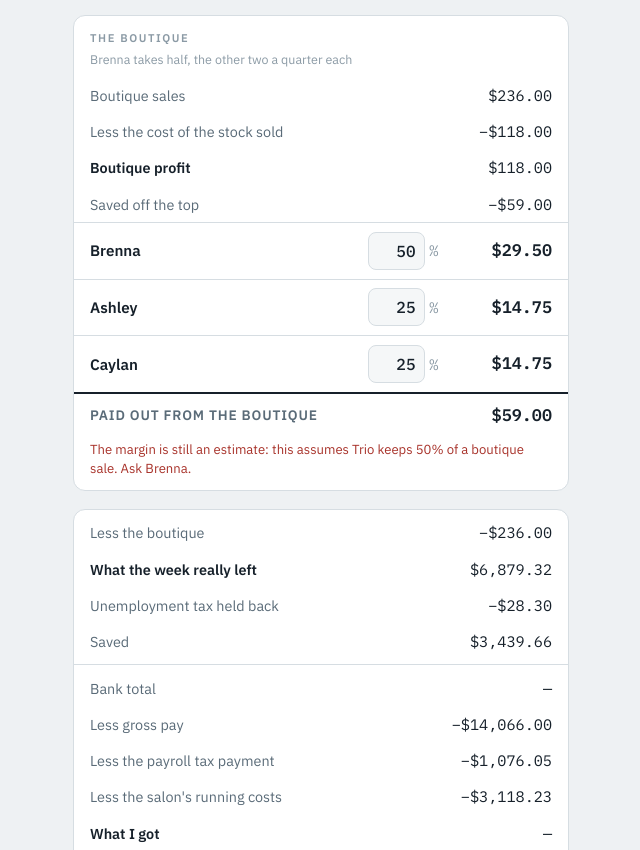
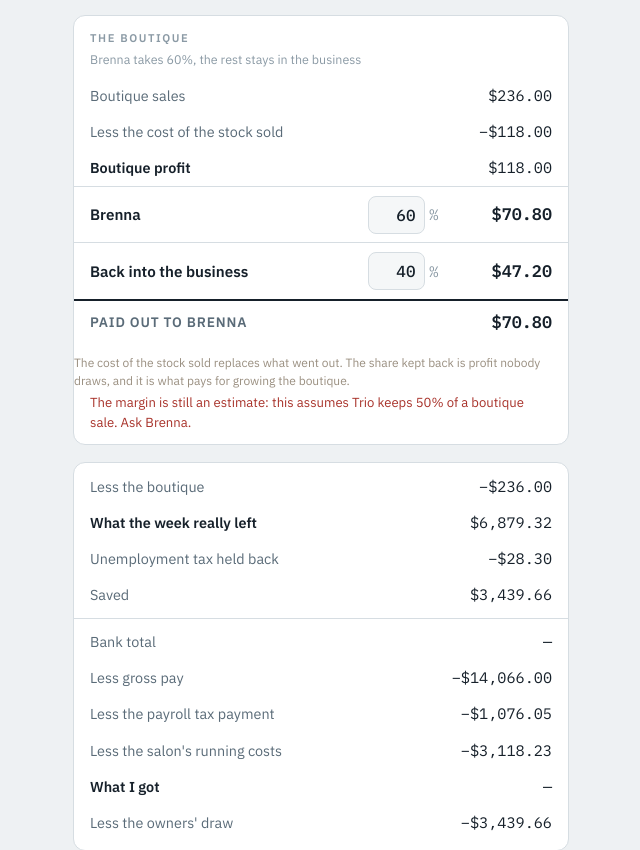
Before and after one commit to oakeemedia-spec/trio-cash-check, a plain HTML site: page index.html in a window 1280 px wide. Shown: the part 1200-2050 px from the top of the page, without its empty margins (319-959 px from the left). Drawn offline with Linux system fonts and the light colour scheme.

Commit message:
Boutique: Brenna 60%, the rest stays in the business
No savings step any more. The share that is not Brenna's is simply not
paid out, and a running total says what the boutique has put by.

Co-Authored-By: Claude Opus 5 <noreply@anthropic.com>

```diff
--- a/index.html
+++ b/index.html
@@ -71,6 +71,7 @@ input.pct{width:3.6rem}
 .owner.tot{border-top:2px solid var(--ink)}
 .owner.tot .nm{font-weight:600;color:var(--ink-soft);font-size:.86rem;
   letter-spacing:.06em;text-transform:uppercase}
+.note-small{color:#9a8f80;font-size:12px;line-height:1.5;margin:10px 0 0}
 .warn{padding:.2rem 1rem .7rem;color:var(--red);font-size:.82rem;margin:0}
 
 .line{display:flex;align-items:baseline;gap:.75rem;padding:.42rem 1rem}
@@ -210,21 +211,19 @@ footer b{color:var(--ink-soft);font-weight:600}
   </div>
 
   <div class="panel" id="bout-panel">
-    <h2>The boutique<span class="sub">Brenna takes half, the other two a quarter each</span></h2>
+    <h2>The boutique<span class="sub">Brenna takes 60%, the rest stays in the business</span></h2>
     <div class="line"><span class="lab">Boutique sales</span><span class="val" id="b-sales">&mdash;</span></div>
     <div class="line"><span class="lab">Less the cost of the stock sold</span><span class="val" id="b-cost">&mdash;</span></div>
     <div class="line"><span class="lab"><b>Boutique profit</b></span><span class="val" id="b-profit">&mdash;</span></div>
-    <div class="line"><span class="lab">Saved off the top</span><span class="val" id="b-saved">&mdash;</span></div>
     <div class="owner"><span class="nm">Brenna</span>
-      <span class="box"><input id="b-pct-brenna" class="pct" type="text" inputmode="decimal" value="50" autocomplete="off"><span class="cur">%</span></span>
+      <span class="box"><input id="b-pct-brenna" class="pct" type="text" inputmode="decimal" value="60" autocomplete="off"><span class="cur">%</span></span>
       <span class="pay" id="b-brenna">&mdash;</span></div>
-    <div class="owner"><span class="nm">Ashley</span>
-      <span class="box"><input id="b-pct-ashley" class="pct" type="text" inputmode="decimal" value="25" autocomplete="off"><span class="cur">%</span></span>
-      <span class="pay" id="b-ashley">&mdash;</span></div>
-    <div class="owner"><span class="nm">Caylan</span>
-      <span class="box"><input id="b-pct-caylan" class="pct" type="text" inputmode="decimal" value="25" autocomplete="off"><span class="cur">%</span></span>
-      <span class="pay" id="b-caylan">&mdash;</span></div>
-    <div class="owner tot"><span class="nm">Paid out from the boutique</span><span class="pay" id="b-total">&mdash;</span></div>
+    <div class="owner"><span class="nm">Back into the business</span>
+      <span class="box"><input id="b-pct-kept" class="pct" type="text" inputmode="decimal" value="40" autocomplete="off"><span class="cur">%</span></span>
+      <span class="pay" id="b-kept">&mdash;</span></div>
+    <div class="owner tot"><span class="nm">Paid out to Brenna</span><span class="pay" id="b-total">&mdash;</span></div>
+    <p class="note-small" id="b-note">The cost of the stock sold replaces what went out. The share kept back is
+      profit nobody draws, and it is what pays for growing the boutique.</p>
     <p class="warn" id="b-warn"></p>
   </div>
 
@@ -279,11 +278,10 @@ footer b{color:var(--ink-soft);font-weight:600}
 
   var STORE = "trio-weeks";
   var FIELDS = ["weekend","net","payroll","tax","uitax","bout","costs","saved","bank","p-ashley","p-brenna","p-caylan",
-                "b-pct-brenna","b-pct-ashley","b-pct-caylan"];
+                "b-pct-brenna","b-pct-kept"];
   var el = {};
   FIELDS.concat(["d-ashley","d-brenna","d-caylan","d-total","pct-warn","o-after","o-ui","o-saved","o-bank","o-tax","o-bout","o-costs","costs-warn",
-                 "b-sales","b-cost","b-profit","b-saved","b-brenna","b-ashley","b-caylan",
-                 "b-total","b-warn",
+                 "b-sales","b-cost","b-profit","b-brenna","b-kept","b-total","b-warn",
                  "o-pay","o-got","o-less","o-left","o-note","tabs","msg","stamp"])
         .forEach(function (k) { el[k] = document.getElementById(k); });
 
@@ -445,26 +443,25 @@ footer b{color:var(--ink-soft);font-weight:600}
     // Round at every step, and the same way the Sunday email does, or the two
     // disagree by a penny whenever a figure lands on half a cent.
     var r2 = function (x) { return Math.round((x + Number.EPSILON) * 100) / 100; };
-    var profit = r2(sales * margin), saved = r2(profit * 0.5), pool = r2(profit - saved);
+    // No savings step here: the share that is not Brenna's simply stays in the
+    // account. That retained money is what pays for growing the boutique.
+    var profit = r2(sales * margin), pool = profit;
     el["b-sales"].textContent = cash(sales);
     el["b-cost"].textContent = cash(-(sales - profit));
     el["b-profit"].textContent = cash(profit);
-    el["b-saved"].textContent = cash(-saved);
     var sh = { brenna: num(el["b-pct-brenna"]) || 0,
-               ashley: num(el["b-pct-ashley"]) || 0,
-               caylan: num(el["b-pct-caylan"]) || 0 };
-    var sum = sh.brenna + sh.ashley + sh.caylan;
-    var names = ["brenna","ashley","caylan"];
+               kept: num(el["b-pct-kept"]) || 0 };
+    var sum = sh.brenna + sh.kept;
+    var names = ["brenna","kept"];
     var amts = names.map(function (n) { return r2(pool * (sh[n] / 100)); });
-    // the odd cent goes to the biggest share, so the three add up to the pool
+    // the odd cent goes to the biggest share, so the two add up to the profit
     var drift = r2(pool - amts.reduce(function (a, b) { return a + b; }, 0));
     if (drift) {
-      var big = 0;
-      names.forEach(function (n, i) { if (sh[n] > sh[names[big]]) big = i; });
+      var big = sh.kept > sh.brenna ? 1 : 0;
       amts[big] = r2(amts[big] + drift);
     }
     names.forEach(function (n, i) { el["b-" + n].textContent = cash(amts[i]); });
-    el["b-total"].textContent = cash(r2(amts.reduce(function (a, b) { return a + b; }, 0)));
+    el["b-total"].textContent = cash(amts[0]);
     var msgs = [];
     if (Math.abs(sum - 100) > 0.01) msgs.push("The boutique shares add up to " + sum + "%, not 100%.");
     if (LATEST.bconfirmed !== "yes") {
```
